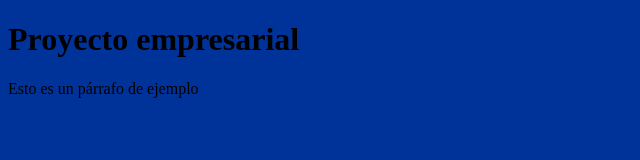
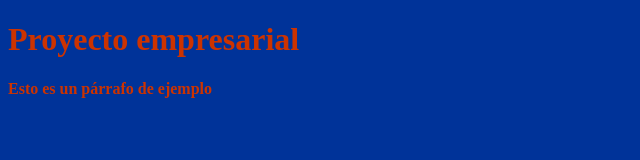
Before and after one commit to Geloz79/CursoGit, a plain HTML site: page index.html in a window 1280 px wide. Shown: the whole page, without its empty margins (0-640 px from the left). Drawn offline with Linux system fonts and the light colour scheme.

Commit message:
Negrita y color red

```diff
--- a/css/stilos.css
+++ b/css/stilos.css
@@ -3,6 +3,8 @@
 
 body{
 	background-color:#039;
+	font-weight:bold;
+	color:#C30;
 
 
 }
```
